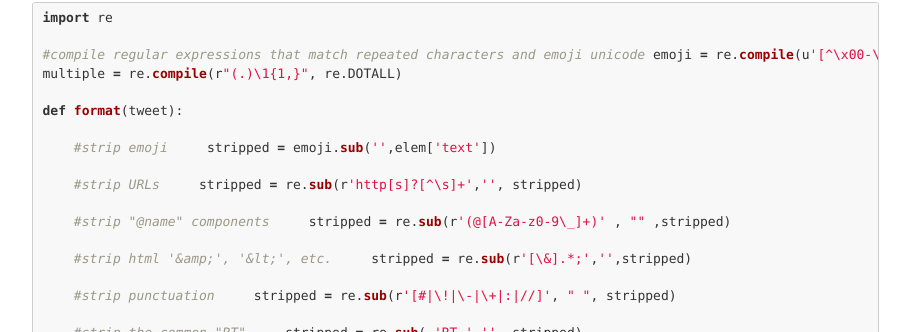
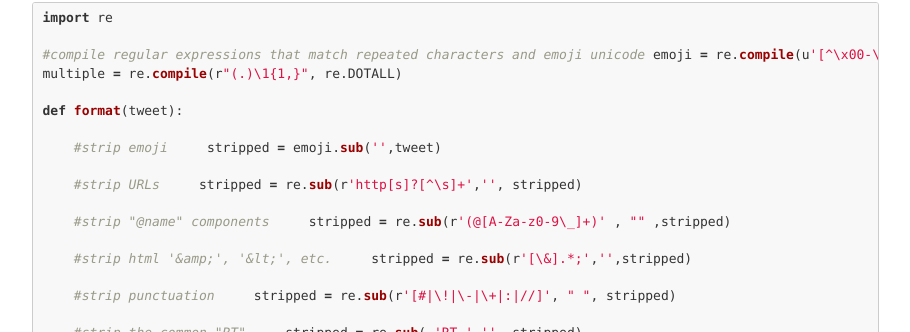
Before and after one commit to tjtorres/tjtorres.github.io, a Jekyll site: the page built from _posts/2015-03-23-sentimap.markdown, in a window 1280 px wide and 900 px high, scrolled down 5327 px. Shown: the part 120-452 px from the top of the window, without its empty margins (136-1046 px from the left). Built offline with Jekyll 4.4.1, drawn with Linux system fonts in a browser that asks for light colours; nearby versions of some CDN libraries; Markdown is read by kramdown in place of the engine named in the settings; comment, search, counter and statistics services are not loaded.

Commit message:
fixed typo in post #1

```diff
--- a/_posts/2015-03-23-sentimap.markdown
+++ b/_posts/2015-03-23-sentimap.markdown
@@ -140,7 +140,7 @@ multiple = re.compile(r"(.)\1{1,}", re.DOTALL)
 def format(tweet):
 
     #strip emoji
-    stripped = emoji.sub('',elem['text'])
+    stripped = emoji.sub('',tweet)
 
     #strip URLs
     stripped = re.sub(r'http[s]?[^\s]+','', stripped)
```
Also changed, not shown: 5 other files.
